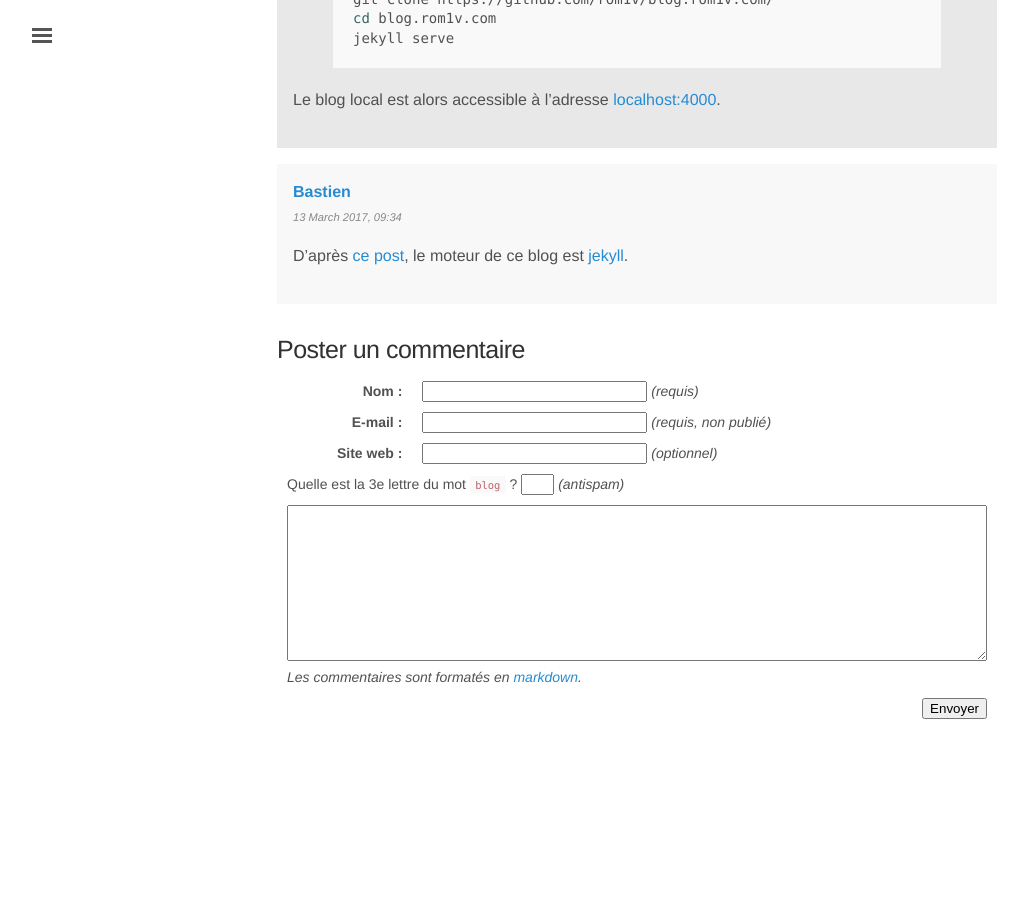
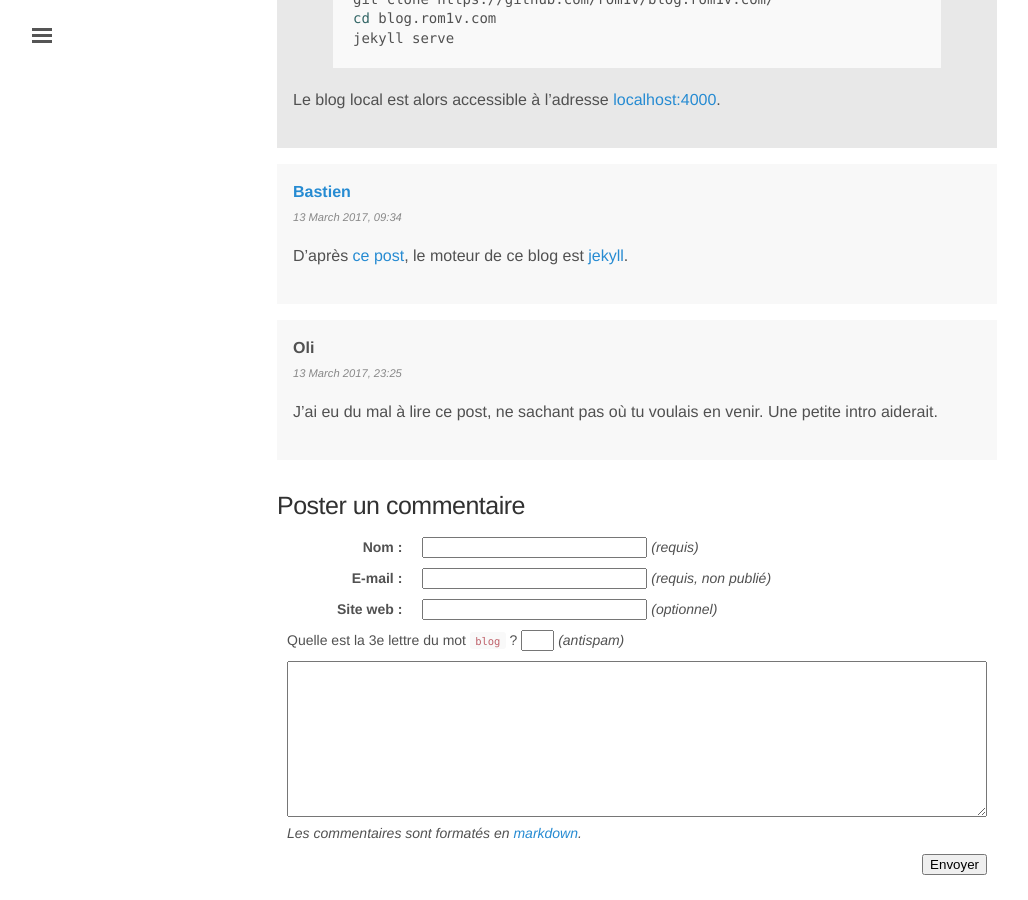
Before and after one commit to rom1v/blog.rom1v.com, a Jekyll site: the page built from _posts/2017-03-12-serveur-client.md, in a window 1280 px wide and 900 px high, scrolled down 5984 px. Shown: the whole window, without its empty margins (3-1031 px from the left). Built offline with Jekyll 4.4.1, drawn with Linux system fonts in a browser that asks for light colours; before the commit the page ends 6728 px from its top, so only the background shows below that.

Commit message:
Publish comment for Server-client

```diff
--- a/_data/comments-2017-03-serveur-client.yaml
+++ b/_data/comments-2017-03-serveur-client.yaml
@@ -37,3 +37,9 @@
     [jekyll](https://jekyllrb.com).
 
     [ce post]: {% post_url 2017-01-09-commentaires-statiques-avec-jekyll %}
+- id: 4
+  author: Oli
+  date: 2017-03-13 23:25:05+01:00
+  contents: |
+    J’ai eu du mal à lire ce post, ne sachant pas où tu voulais en venir. Une
+    petite intro aiderait.
```
